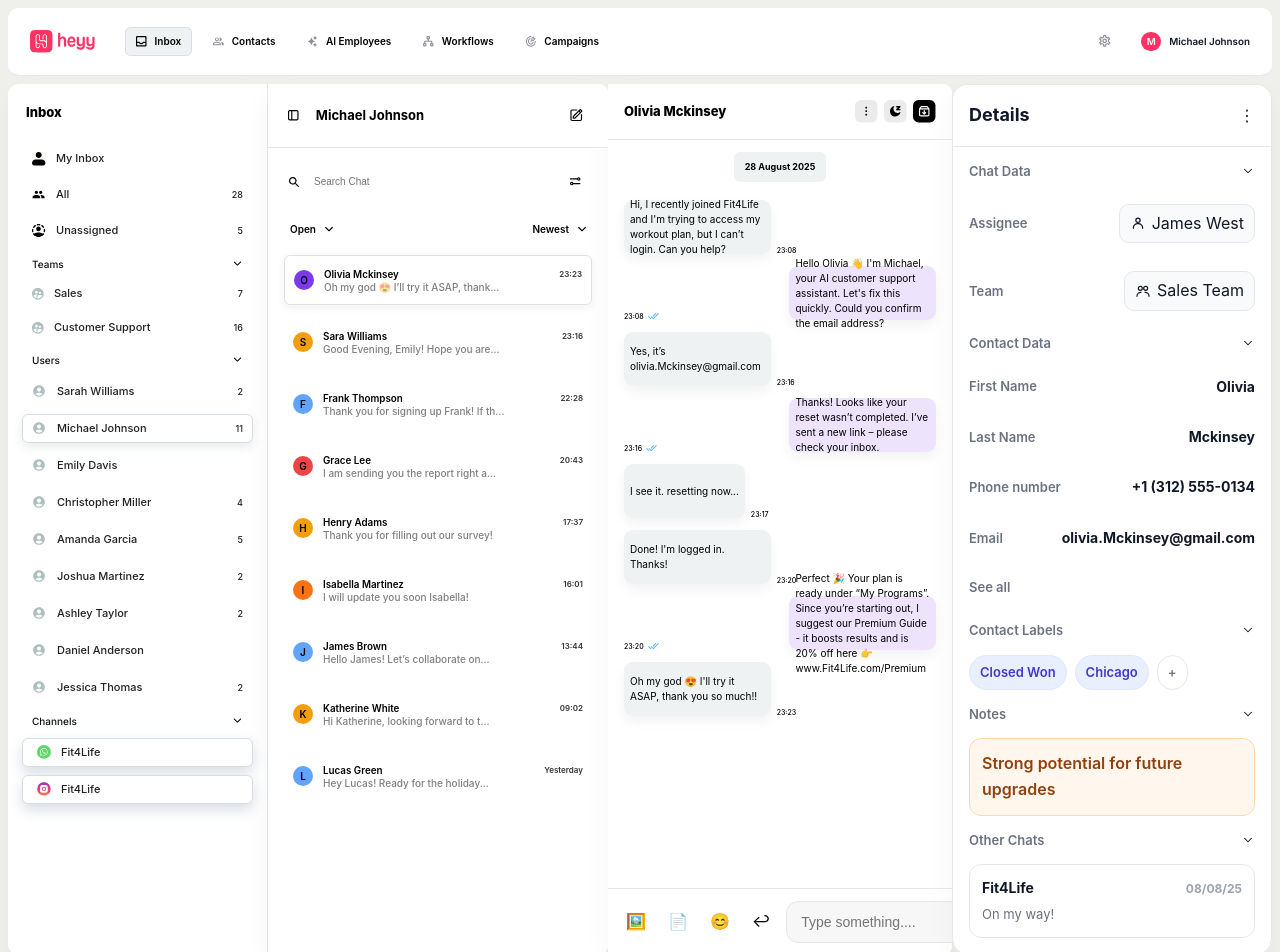
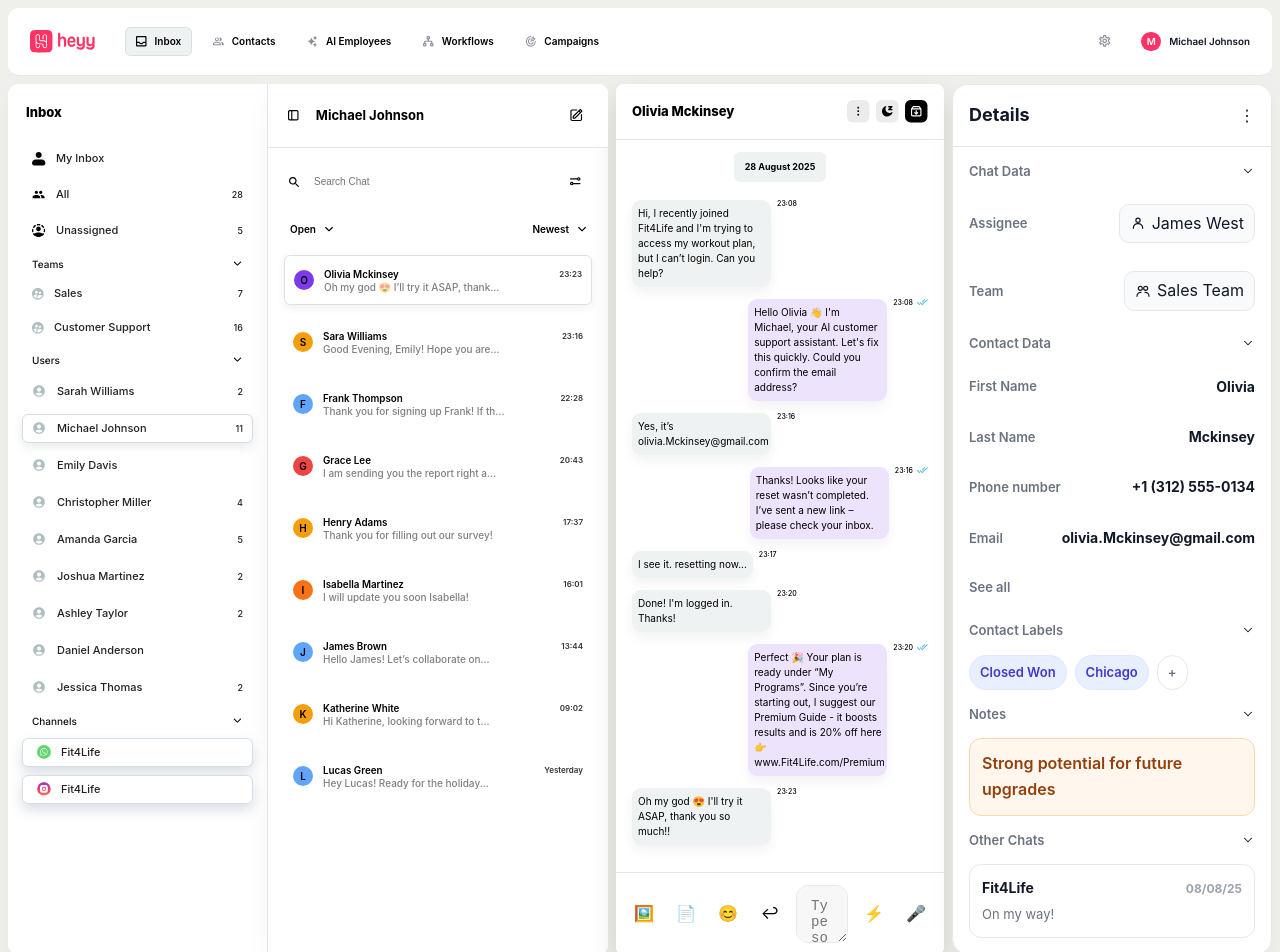
Before and after one commit to VeraIkhalo/Frontend-test, a React (Vite) app: page / in a window 1280 px wide. Shown: the top 952 px of the page. Built offline with nearby package versions, Linux system fonts and the light colour scheme.

Commit message:
Update ChatWindow component styles: adjust Panel border-radius and box-shadow, modify MessageRow alignment, change MessageMeta order, and replace ChatInput with ChatTextarea for improved layout and user experience.

```diff
--- a/src/components/ChatWindow.tsx
+++ b/src/components/ChatWindow.tsx
@@ -91,9 +91,10 @@ export function ChatWindow() {
 }
 
 const Panel = styled.section`
+  margin:0 8px;
   background: #ffffff;
-  border-radius: 0 9px 9px 0;
-  box-shadow: 0 12px 28px rgba(15, 23, 42, 0.04);
+  border-radius: 8px;
+  box-shadow: 0 12px 28px #0000001F;
   overflow: hidden;
   display: flex;
   flex-direction: column;
@@ -116,7 +117,7 @@ const PanelTitle = styled.div`
 `
 
 const Icon = styled.img`
-
+  cursor: pointer;
 `
 
 const HeaderActions = styled.div`
@@ -156,7 +157,7 @@ const ChatContent = styled.div`
 
 const MessageRow = styled.div<{ $variant: 'incoming' | 'outgoing' | 'system' }>`
   display: flex;
-  align-items: flex-end;
+  align-items: flex-start;
   gap: 6px;
   justify-content: ${({ $variant }) => ($variant === 'outgoing' ? 'flex-end' : 'flex-start')};
 `
@@ -174,7 +175,6 @@ const MessageBubble = styled.div<{ $variant: 'incoming' | 'outgoing' | 'system'
   margin-left: ${({ $variant }) => ($variant === 'outgoing' ? 'auto' : '0')};
   align-self: ${({ $variant }) => ($variant === 'system' ? 'center' : 'flex-start')};
   box-shadow: 0px 6px 12px rgba(0, 0, 0, 0.05);
-  height:54px;
   display:flex;
   align-items: center;
 `
@@ -184,7 +184,7 @@ const MessageMeta = styled.span<{ $variant: 'incoming' | 'outgoing' | 'system' }
   display: inline-flex;
   align-items: center;
   gap: 4px;
-  order: ${({ $variant }) => ($variant === 'outgoing' ? -1 : 1)};
+  order: ${({ $variant }) => ($variant === 'outgoing' ? 1 : 1)};
   font-weight: 500;
   font-style: Regular;
   font-size: 7px;
@@ -214,7 +214,7 @@ const ChatFooter = styled.div`
   }
 `
 
-const ChatInput = styled.input`
+const ChatInput = styled.textarea`
   flex: 1;
   padding: 12px 14px;
   border-radius: 12px;
```
